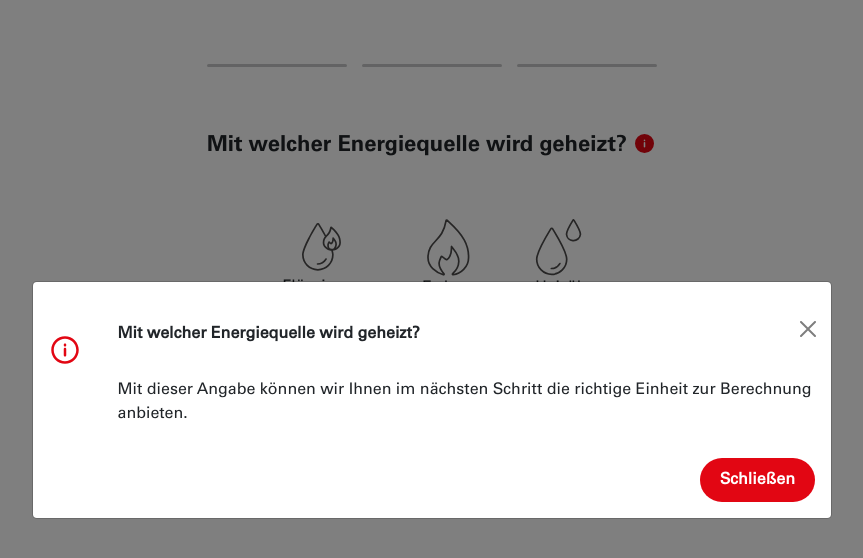
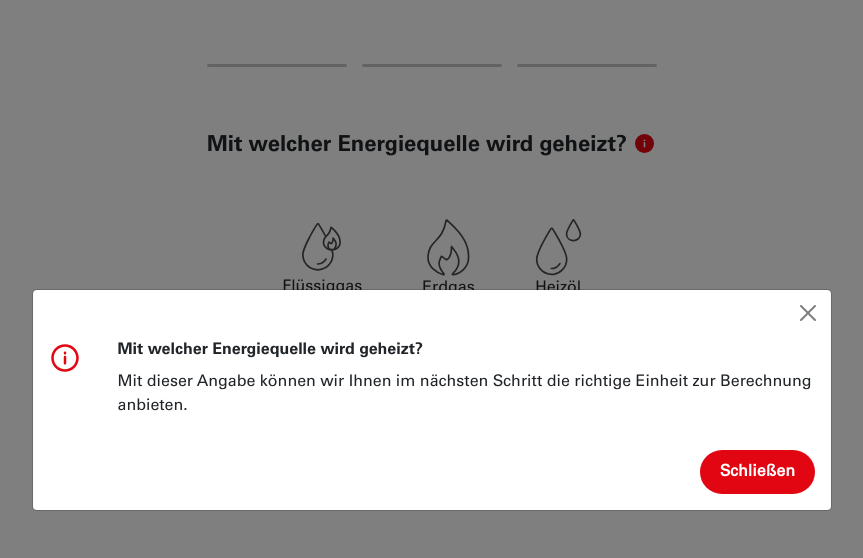
Before and after one commit to AonicSS/TechemCO2, a React (Create React App) app: page / in a window 1280 px wide. Both pictures are taken after a click on the picture 852 px from the left and 143 px from the top of the page. Shown: the top 558 px of the page, without its empty margins (208-1071 px from the left). Built offline with nearby package versions, Linux system fonts and the light colour scheme.

Commit message:
fix for #2989

```diff
--- a/src/components/Modal/modal.js
+++ b/src/components/Modal/modal.js
@@ -50,10 +50,11 @@ const InfoModal = (props) => {
                         <img className='modal-info-icon' src={InfoIcon} alt='info-icon' />
                     </Col>
                     <Col md={11}>
-                        <Modal.Header closeButton className={props.currentState > 3 ? ('') : ('mt-4')}>
-                            {selectedHeaderText ? (<Modal.Title>{selectedHeaderText}</Modal.Title>) : ''}
+                        <Modal.Header closeButton>
                         </Modal.Header>
-                        <Modal.Body>{selectedBodyText}</Modal.Body>
+                        <Modal.Body>
+                            {selectedHeaderText ? (<Modal.Title className='mb-2'>{selectedHeaderText}</Modal.Title>) : ''}
+                            {selectedBodyText}</Modal.Body>
                         <Modal.Footer>
                             <Button variant="continue" onClick={handleClose}>
                                 Schließen
--- a/src/components/Modal/style.css
+++ b/src/components/Modal/style.css
@@ -25,7 +25,7 @@
 }
 
 .modal-title {
-    font-weight: bold;
+    font-family: Univers B;
     font-size: 16px;
 }
 
```
